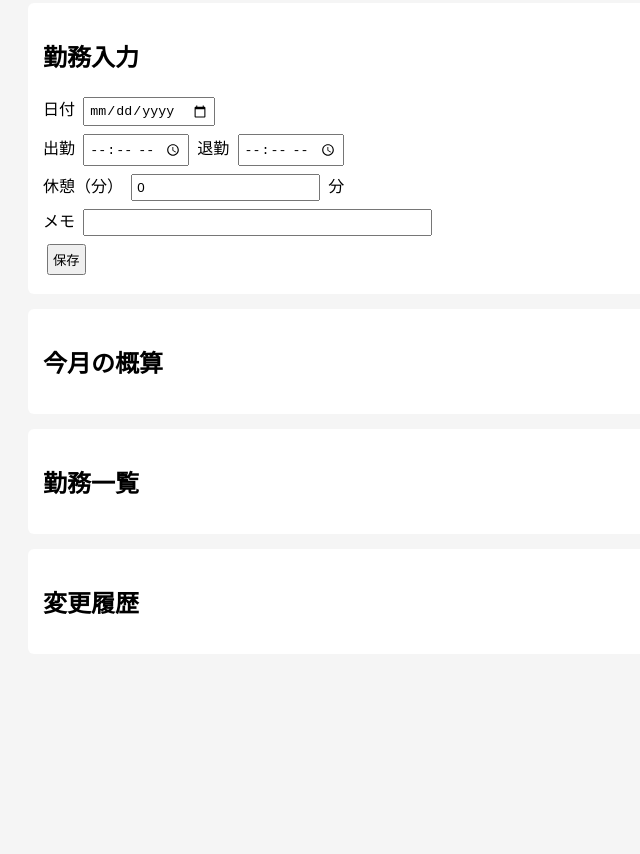
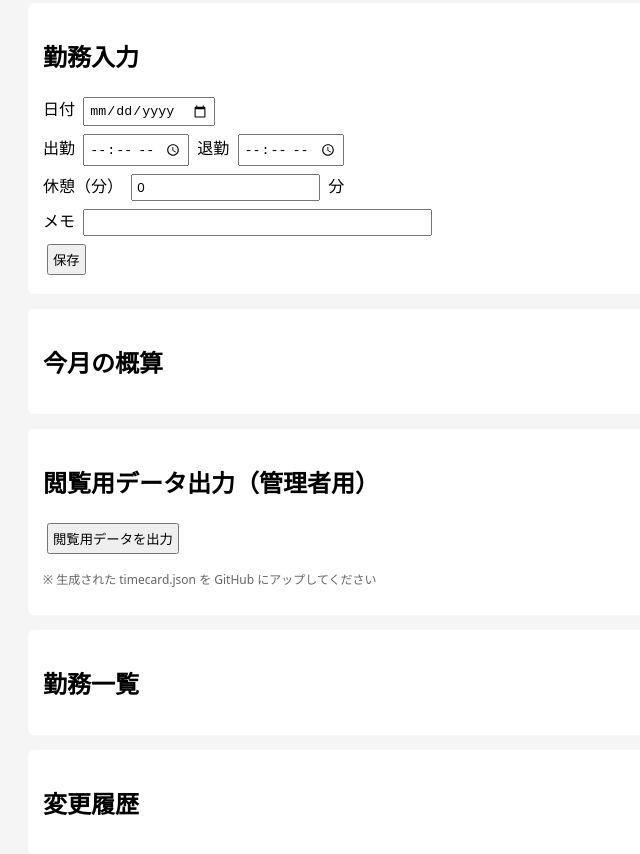
Before and after one commit to choochoo2610-cmyk/-, a plain HTML site: page index.html in a window 1280 px wide. Shown: the part 577-1431 px from the top of the page, without its empty margins (0-640 px from the left). Before the commit the page ends 1274 px from the top, so only its background shows below. Drawn offline with Linux system fonts and the light colour scheme.

Commit message:
Update index.html

```diff
--- a/index.html
+++ b/index.html
@@ -46,6 +46,13 @@
   <div id="summary"></div>
 </section>
 
+  <section>
+  <h2>閲覧用データ出力（管理者用）</h2>
+  <button onclick="exportData()">閲覧用データを出力</button>
+  <p style="font-size:12px;color:#666;">
+    ※ 生成された timecard.json を GitHub にアップしてください
+  </p>
+</section>
 <section>
   <h2>勤務一覧</h2>
   <table id="records"></table>
```
